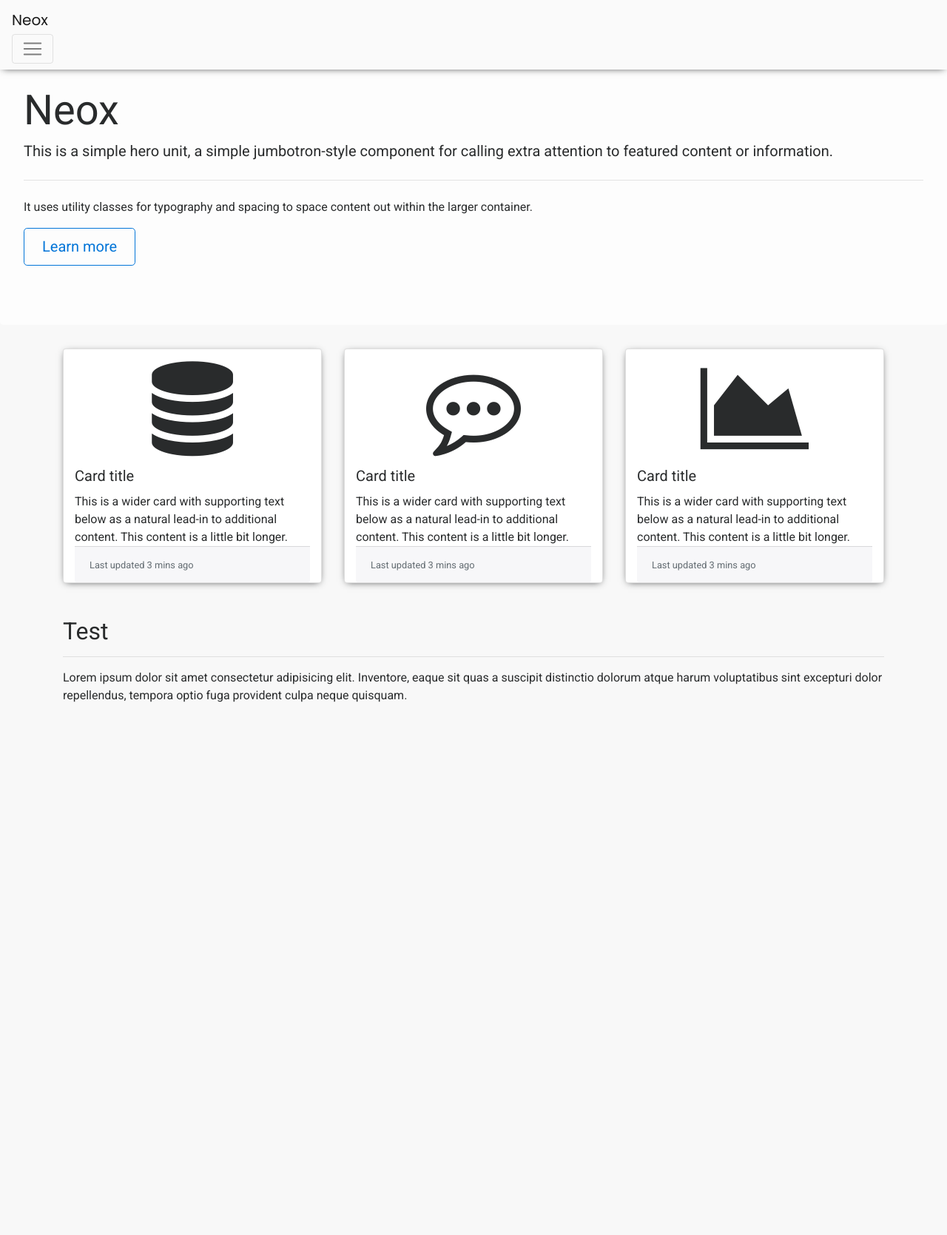
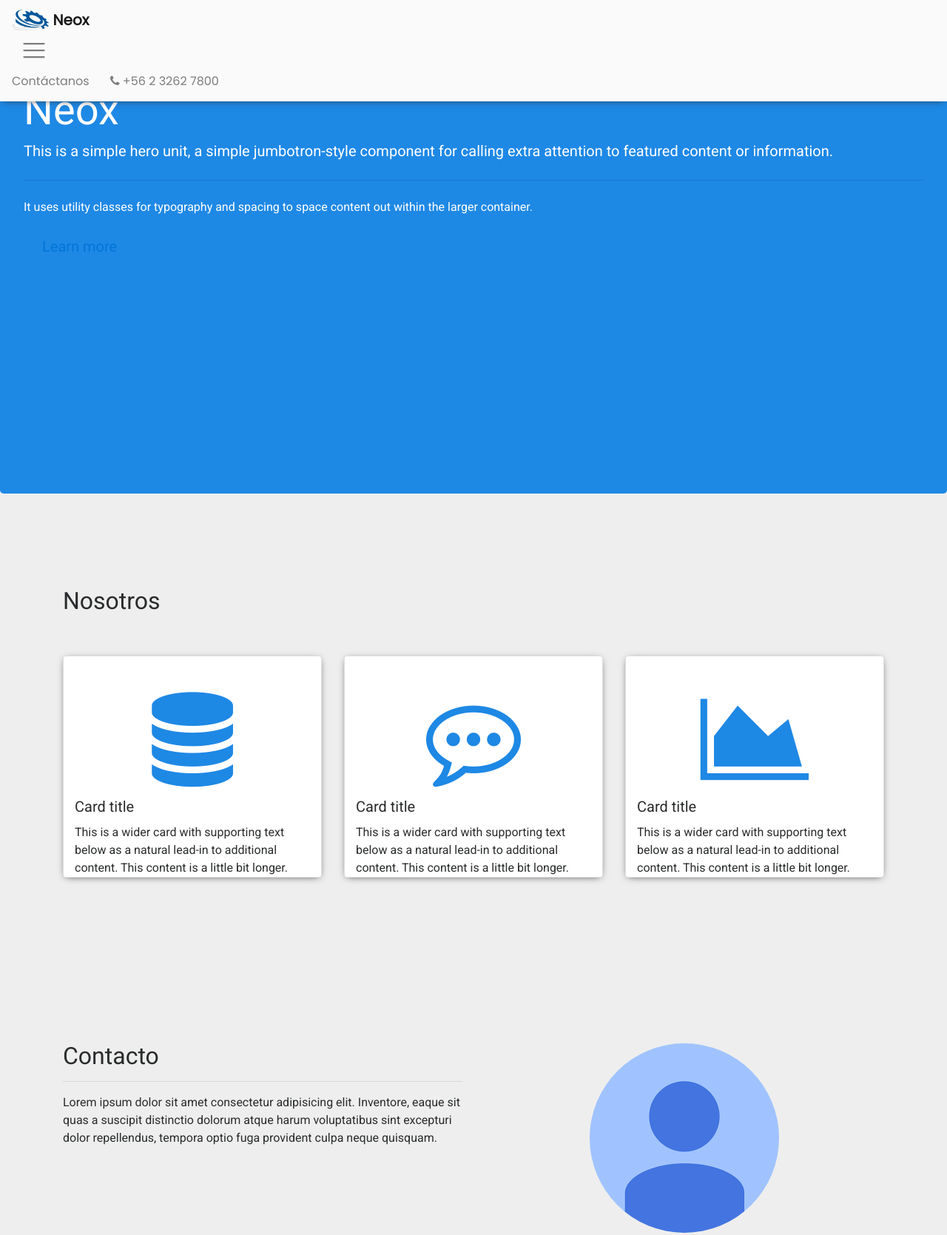
Before and after one commit to caeb92/neox, a plain HTML site: page index.html in a window 1280 px wide. Shown: the top 1669 px of the page at 74% size. Before the commit the page ends 968 px from the top, so only its background shows below. Drawn offline with nearby package versions, Linux system fonts and the light colour scheme; a script that the page names is missing.

Commit message:
Primer commit
estructura maqueta

```diff
--- a/css/main.css
+++ b/css/main.css
@@ -1,6 +1,6 @@
 body{
     font-family: 'Roboto', sans-serif;
-    background-color: #F8F8F8;
+    background-color: #EEEEEE;
     margin-top: 55px;
 }
 _font-1{
@@ -13,19 +13,31 @@ _font-1{
     elevation: 2;
 }
 .jumbotron{
-    background: rgba(255, 255, 255, 0.8);
-    background-image: url("img/img-1.jpg");
+    background: #1E88E5;
+    color: #FFF;
+    height: 612px;
 }
 .navbar {
     font: 100% "Poppins", sans-serif;
     background-color: #FAFAFA;
 }
-
+.navbar-toggler {
+    border: none;
+    outline: none;
+    font-size: 24px;
+  }
+.navbar-brand{
+    font-weight: bold;
+}
+.fa-phone{
+    margin-left: 24px;
+}
 .card{
-    padding-top: 16px;
+    padding-top:48px;
 }
-.fa{
+.icono-card{
     font-size: 128px;
+    color:#1E88E5;
 }
 #id-tarjetas{
     margin-bottom: 24px;
@@ -33,3 +45,16 @@ _font-1{
 #id-texto{
     margin-top: 48px;
 }
+#id-footer{
+    -webkit-box-shadow: 0px -2px 10px -4px;
+    -moz-box-shadow: 0px -2px 10px -4px;
+    box-shadow: 0px -2px 10px -4px;
+    height: 200px;
+    background-color: #FFF;
+    margin-top: 128px;
+    padding-top: 24px;
+}
+#id-contacto{
+    margin-top: 128px;
+    margin-bottom: 64px;
+}
--- a/index.html
+++ b/index.html
@@ -5,7 +5,7 @@
     <meta name="viewport" content="width=device-width, initial-scale=1, shrink-to-fit=no">
     <meta http-equiv="X-UA-Compatible" content="ie=edge">
     <title>Neox</title>
-
+    <link rel="shortcut icon" href="img/favicon.ico">
     <link href="https://fonts.googleapis.com/css?family=Poppins|Roboto" rel="stylesheet">
     <link rel="stylesheet" href="https://maxcdn.bootstrapcdn.com/font-awesome/4.7.0/css/font-awesome.min.css">
     <link rel="stylesheet" href="https://maxcdn.bootstrapcdn.com/bootstrap/4.0.0-beta.3/css/bootstrap.min.css" integrity="sha384-Zug+QiDoJOrZ5t4lssLdxGhVrurbmBWopoEl+M6BdEfwnCJZtKxi1KgxUyJq13dy" crossorigin="anonymous">
@@ -14,7 +14,9 @@
 </head>
 <body>
     <nav class="navbar navbar-expand-lg navbar-light bg-light fixed-top _font-1 _shadow">
-        <a class="navbar-brand" href="#">Neox</a>
+            <a class="navbar-brand" href="#" class="_font-1">
+                <img src="img/logo.png" height="30" class="d-inline-block align-top" alt=""> Neox
+            </a>
         <button class="navbar-toggler" type="button" data-toggle="collapse" data-target="#navbarSupportedContent" aria-controls="navbarSupportedContent" aria-expanded="false" aria-label="Toggle navigation">
           <span class="navbar-toggler-icon"></span>
         </button>
@@ -22,66 +24,97 @@
         <div class="collapse navbar-collapse" id="navbarSupportedContent">
           <ul class="navbar-nav mr-auto">
             <li class="nav-item active">
-              <a class="nav-link" href="#">Home <span class="sr-only">(current)</span></a>
+              <a class="nav-link" href="#">Inicio <span class="sr-only">(current)</span></a>
             </li>
             <li class="nav-item">
-              <a class="nav-link" href="#">Link</a>
+              <a class="nav-link" href="#id-nosotros">Nosotros</a>
             </li>
+            <li class="nav-item">
+                <a class="nav-link" href="#id-contacto">Contacto</a>
+                </li>
           </ul>
         </div>
+        <span class="navbar-text">
+                Contáctanos
+                <i class="fa fa-phone" aria-hidden="true"></i>
+                 +56 2 3262 7800
+        </span>
     </nav>
 
-      <div class="jumbotron">
+      <div class="jumbotron" id="item-1">
         <h1 class="display-4">Neox</h1>
         <p class="lead">This is a simple hero unit, a simple jumbotron-style component for calling extra attention to featured content or information.</p>
         <hr class="my-4">
         <p>It uses utility classes for typography and spacing to space content out within the larger container.</p>
         <p class="lead">
-          <a class="btn btn-outline-primary btn-lg" href="#" role="button">Learn more</a>
+          <a class="btn btn-outline-light btn-lg" href="#" role="button">Learn more</a>
         </p>
       </div>
 
-      <div class="row container card-deck mx-auto" id="id-tarjetas">
+      <div class="container" id="id-nosotros">
+          <br><br> <br> <br>
+        <h2 class="_fuente-1">Nosotros</h2>
+        <br><br>
+      </div>
+
+      <div class="row container card-deck mx-auto animated" id="id-tarjetas">
         <div class="card col-md-4 col-sm-12 _shadow ">
-            <p class="mx-auto text-center"><i class="fa fa-database" aria-hidden="true"></i></p>
+            <p class="mx-auto text-center"><i class="fa fa-database icono-card" aria-hidden="true"></i></p>
             <div class="card-body">
               <h5 class="card-title">Card title</h5>
               <p class="card-text">This is a wider card with supporting text below as a natural lead-in to additional content. This content is a little bit longer.</p>
             </div>
-            <div class="card-footer">
-              <small class="text-muted">Last updated 3 mins ago</small>
+        </div>
+
+        <div class="card col-md-4 col-sm-12 _shadow ">
+            <p class="mx-auto text-center"><i class="fa fa-commenting-o icono-card" aria-hidden="true"></i></p>
+            <div class="card-body">
+                <h5 class="card-title">Card title</h5>
+                <p class="card-text">This is a wider card with supporting text below as a natural lead-in to additional content. This content is a little bit longer.</p>
             </div>
         </div>
 
         <div class="card col-md-4 col-sm-12 _shadow ">
-            <p class="mx-auto text-center"><i class="fa fa-commenting-o" aria-hidden="true"></i></p>
+            <p class="mx-auto text-center"><i class="fa fa-area-chart icono-card" aria-hidden="true"></i></p>
             <div class="card-body">
                 <h5 class="card-title">Card title</h5>
                 <p class="card-text">This is a wider card with supporting text below as a natural lead-in to additional content. This content is a little bit longer.</p>
             </div>
-            <div class="card-footer">
-                <small class="text-muted">Last updated 3 mins ago</small>
+        </div>
+      </div>
+
+      <div class="container" id="id-contacto">
+          <br><br><br><br>
+        <div class="row">
+            <div class="col-md-6">
+                <h2  class="_fuente-1">Contacto</h2>
+                <hr>
+                <p>Lorem ipsum dolor sit amet consectetur adipisicing elit. Inventore, eaque sit quas a suscipit distinctio dolorum atque harum voluptatibus sint excepturi dolor repellendus, tempora optio fuga provident culpa neque quisquam.</p>
             </div>
+            <div class="col-md-6 text-center">
+                <img class="rounded-circle" src="img/user.png" alt="Foto">
+            </div>
+
         </div>
+      </div>
 
-        <div class="card col-md-4 col-sm-12 _shadow ">
-            <p class="mx-auto text-center"><i class="fa fa-area-chart" aria-hidden="true"></i></p>
-            <div class="card-body">
-                <h5 class="card-title">Card title</h5>
-                <p class="card-text">This is a wider card with supporting text below as a natural lead-in to additional content. This content is a little bit longer.</p>
+      <div class="" id="id-footer">
+        <div class="container-fluid row">
+            <div class="col-md-4">
+                <p class="navbar-brand" href="#" class="_font-1">
+                    <img src="img/logo.png" height="30" class="d-inline-block align-top" alt=""> Neox
+                </a>
             </div>
-            <div class="card-footer">
-                <small class="text-muted">Last updated 3 mins ago</small>
+            <div class="col-md-4">
+                <h4>Visión</h4>
+                <p>Ser reconocidos como el referente de la industria tecnológica chilena en el desarrollo de soluciones integrales que cumplan plenamente las necesidades de nuestros clientes.</p>
+            </div>
+            <div class="col-md-4">
+                <h4>Misión</h4>
+                <p>Desarrollar soluciones integrales de base tecnológica, eficientes e innovadoras que permitan satisfacer las necesidades actuales y futuras de nuestros clientes, agregando valor a sus actividades de negocio a través de un equipo de profesionales altamente especializado.</p>
             </div>
         </div>
       </div>
-
-      <div class="container" id="id-texto">
-        <h2>Test</h2>
-        <hr>
-        <p>Lorem ipsum dolor sit amet consectetur adipisicing elit. Inventore, eaque sit quas a suscipit distinctio dolorum atque harum voluptatibus sint excepturi dolor repellendus, tempora optio fuga provident culpa neque quisquam.</p>
-      </div>
-
 
 
 
@@ -91,5 +124,6 @@
     <script src="https://code.jquery.com/jquery-3.2.1.slim.min.js" integrity="sha384-KJ3o2DKtIkvYIK3UENzmM7KCkRr/rE9/Qpg6aAZGJwFDMVNA/GpGFF93hXpG5KkN" crossorigin="anonymous"></script>
     <script src="https://cdnjs.cloudflare.com/ajax/libs/popper.js/1.12.9/umd/popper.min.js" integrity="sha384-ApNbgh9B+Y1QKtv3Rn7W3mgPxhU9K/ScQsAP7hUibX39j7fakFPskvXusvfa0b4Q" crossorigin="anonymous"></script>
     <script src="https://maxcdn.bootstrapcdn.com/bootstrap/4.0.0-beta.3/js/bootstrap.min.js" integrity="sha384-a5N7Y/aK3qNeh15eJKGWxsqtnX/wWdSZSKp+81YjTmS15nvnvxKHuzaWwXHDli+4" crossorigin="anonymous"></script>
+    <script type="text/javascript" src="https://rawgit.com/VincentGarreau/particles.js/master/particles.js"></script>
 </body>
 </html>
```
Also changed, not shown: op.html (added, +47 -0 lines), img/favicon.ico (added), img/hosting.svg (added), img/logo.png (added), img/user.png (added), 3 other files.
